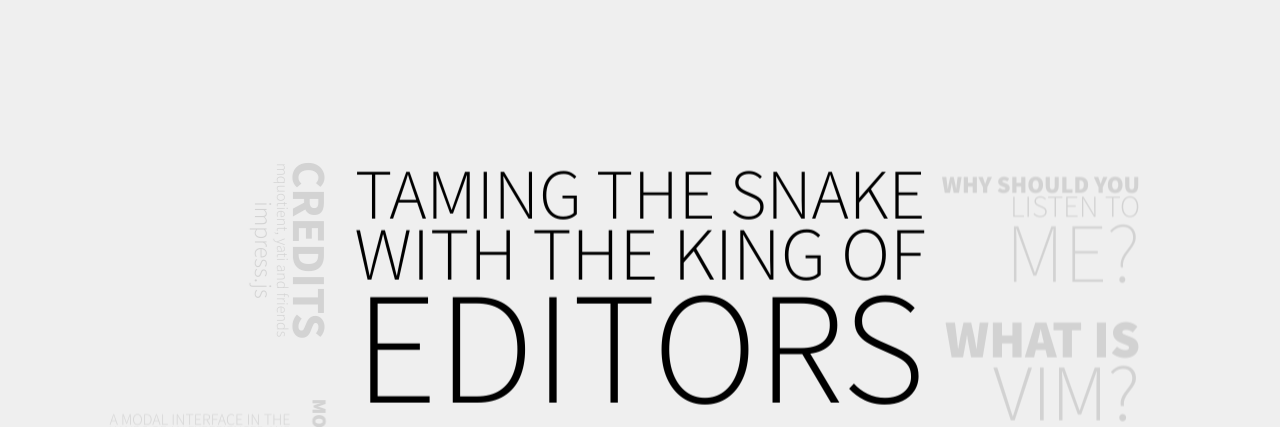
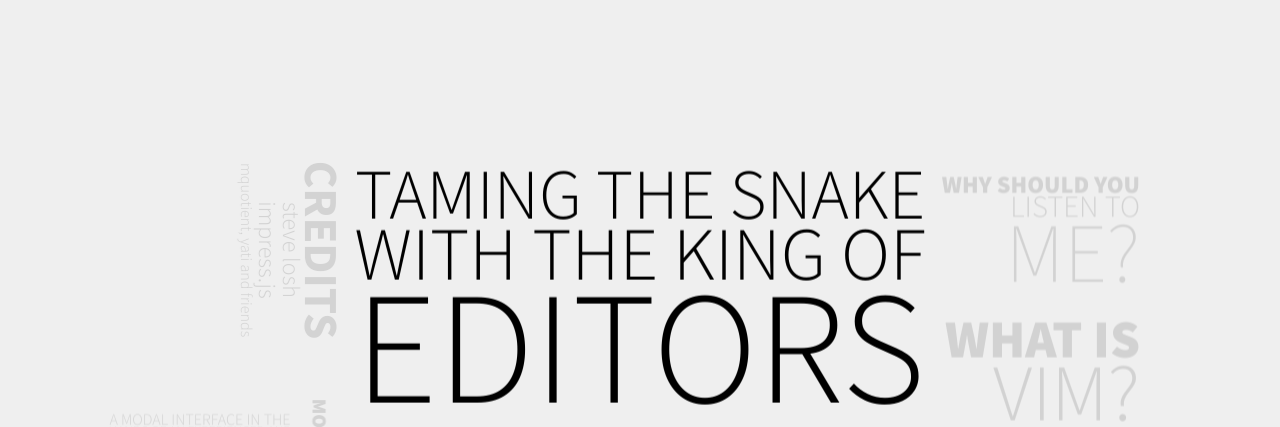
Before and after one commit to satran/satran.github.io, a Jekyll site: the page presentations/taming/index.html, which Jekyll copies as it is, in a window 1280 px wide. Shown: the top 427 px of the page. Built offline with Jekyll 4.4.1, drawn with Linux system fonts in a browser that asks for light colours.

Commit message:
Updating credits.

```diff
--- a/presentations/taming/css/taming.css
+++ b/presentations/taming/css/taming.css
@@ -298,6 +298,12 @@ p{
 
 
 
+#questions{
+    color: #efefef;
+}
+#questions.active{
+    color: #000000;
+}
 #questions p{
     font-size: 150px;
     font-weight: 900;
--- a/presentations/taming/index.html
+++ b/presentations/taming/index.html
@@ -175,8 +175,9 @@
 
         <div id="credits" class="step" data-x="-1750" data-y="-1000" data-rotate="90">
             <p class="text-1">Credits</p>
+            <p class="text-3">steve losh</p>
+            <p class="text-3">impress.js</p>
             <p class="text-2">MQuotient, Yati and friends</p>
-            <p class="text-3">impress.js</p>
         </div>
 
 
```
